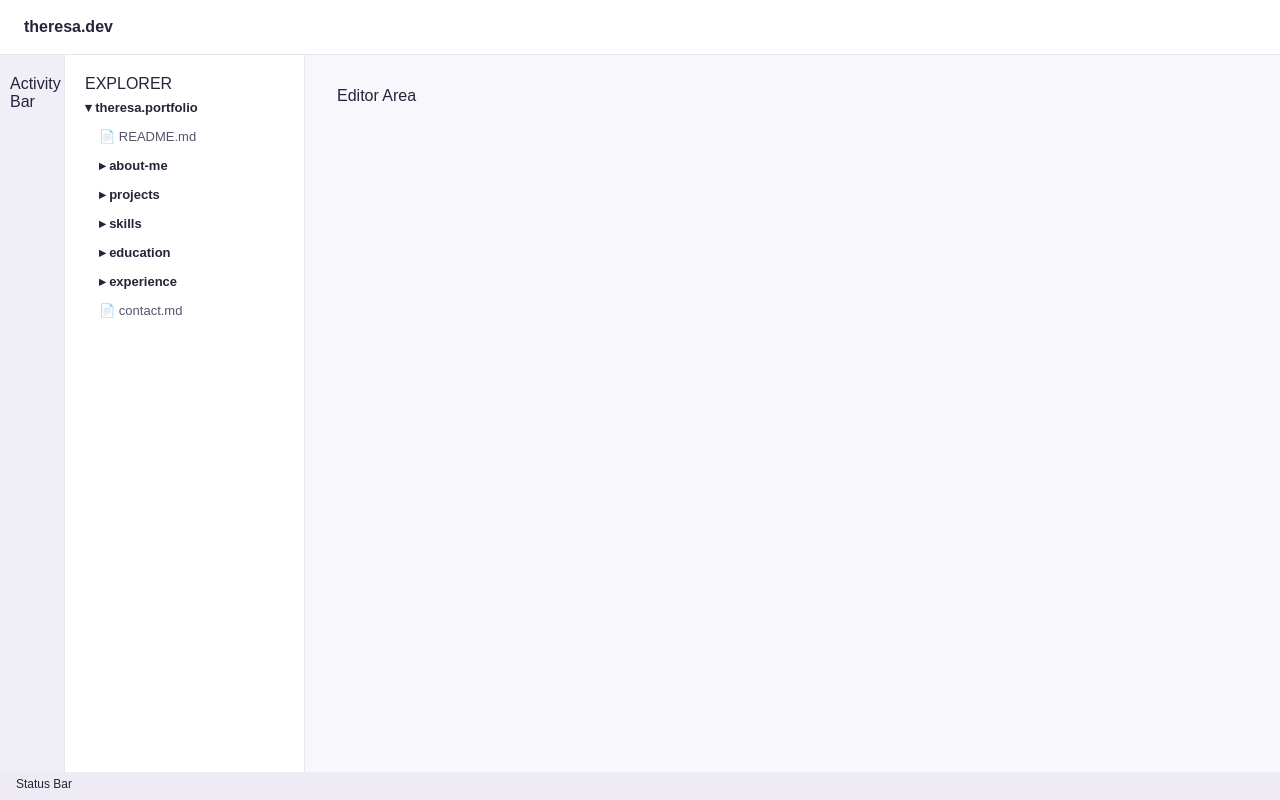
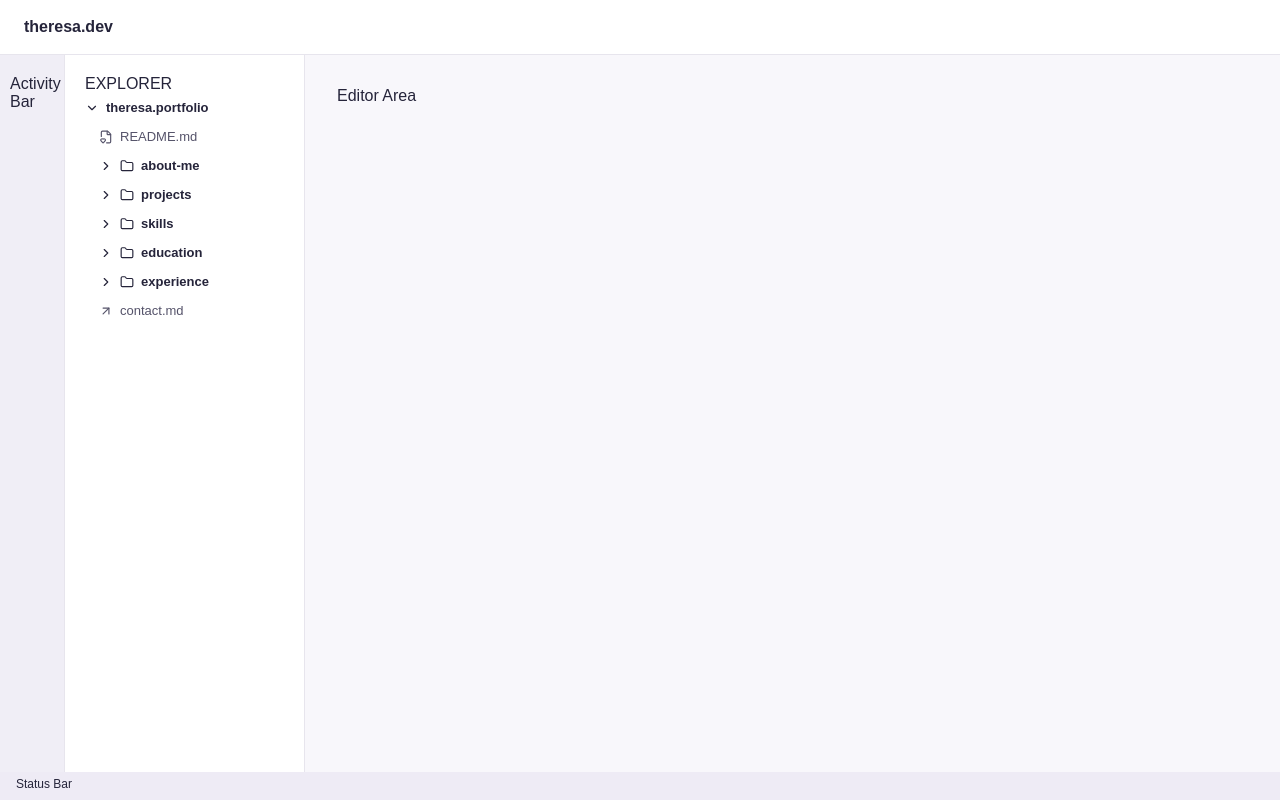
Before and after one commit to theresa-ta/theresata-portfolio, a React (Vite) app in the folder portfolio-frontend/: page / in a window 1280 px wide. Built offline with nearby package versions, Linux system fonts and the light colour scheme.

Commit message:
Update Lucide icons and polish layout spacing.

```diff
--- a/portfolio-frontend/src/App.css
+++ b/portfolio-frontend/src/App.css
@@ -59,6 +59,9 @@ body {
 this creates 1. bold + spaces. 2. light file font
  */
 .folder-name {
+  display: flex;
+  align-items: center;
+  gap: 7px;
   font-size: 13px;
   font-weight: 600;
   padding: 7px 0;
@@ -70,6 +73,9 @@ this creates 1. bold + spaces. 2. light file font
 }
 
 .file {
+  display: flex;
+  align-items: center;
+  gap: 7px;
   font-size: 13px;
   padding: 7px 0;
   color: #55536a;
--- a/portfolio-frontend/src/App.jsx
+++ b/portfolio-frontend/src/App.jsx
@@ -1,5 +1,5 @@
 import './App.css'
-import { FileText, Folder, ChevronDown, ChevronRight } from "lucide-react"
+import { Folder, FileHeart, ChevronDown, ChevronRight, ArrowUpRight } from "lucide-react"
 
 function App() {
     return (
@@ -19,18 +19,47 @@ function App() {
                     </div>
 
                     <div className="folder">
-                        <div className="folder-name">▾ theresa.portfolio</div>
+                        <div className="folder-name">
+                            <ChevronDown size={14} />
+                            theresa.portfolio
+                        </div>
 
                         <div className="folder-content">
-                            <div className="file">📄 README.md</div>
+                            <div className="file">
+                                <FileHeart size={14} />
+                                README.md
+                            </div>
 
-                            <div className="folder-name">▸ about-me</div>
-                            <div className="folder-name">▸ projects</div>
-                            <div className="folder-name">▸ skills</div>
-                            <div className="folder-name">▸ education</div>
-                            <div className="folder-name">▸ experience</div>
+                            <div className="folder-name">
+                                <ChevronRight size={14} />
+                                <Folder size={14} />
+                                about-me
+                            </div>
+                            <div className="folder-name">
+                                <ChevronRight size={14} />
+                                <Folder size={14} />
+                                projects
+                            </div>
+                            <div className="folder-name">
+                                <ChevronRight size={14} />
+                                <Folder size={14} />
+                                skills
+                            </div>
+                            <div className="folder-name">
+                                <ChevronRight size={14} />
+                                <Folder size={14} />
+                                education
+                            </div>
+                            <div className="folder-name">
+                                <ChevronRight size={14} />
+                                <Folder size={14} />
+                                experience
+                            </div>
 
-                            <div className="file">📄 contact.md</div>
+                            <div className="file">
+                                <ArrowUpRight size={14} />
+                                contact.md
+                            </div>
                         </div>
                     </div>
                 </aside>
```
